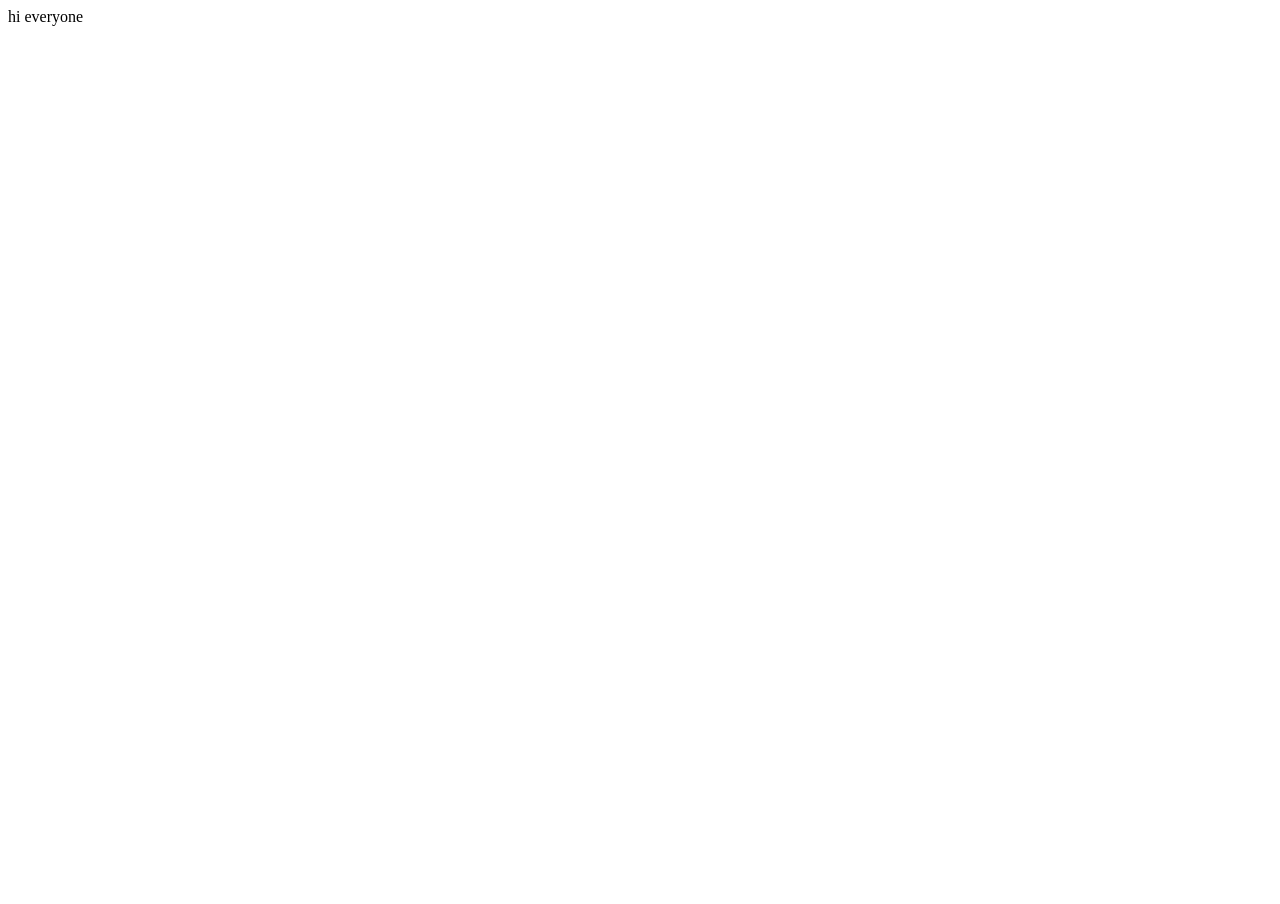
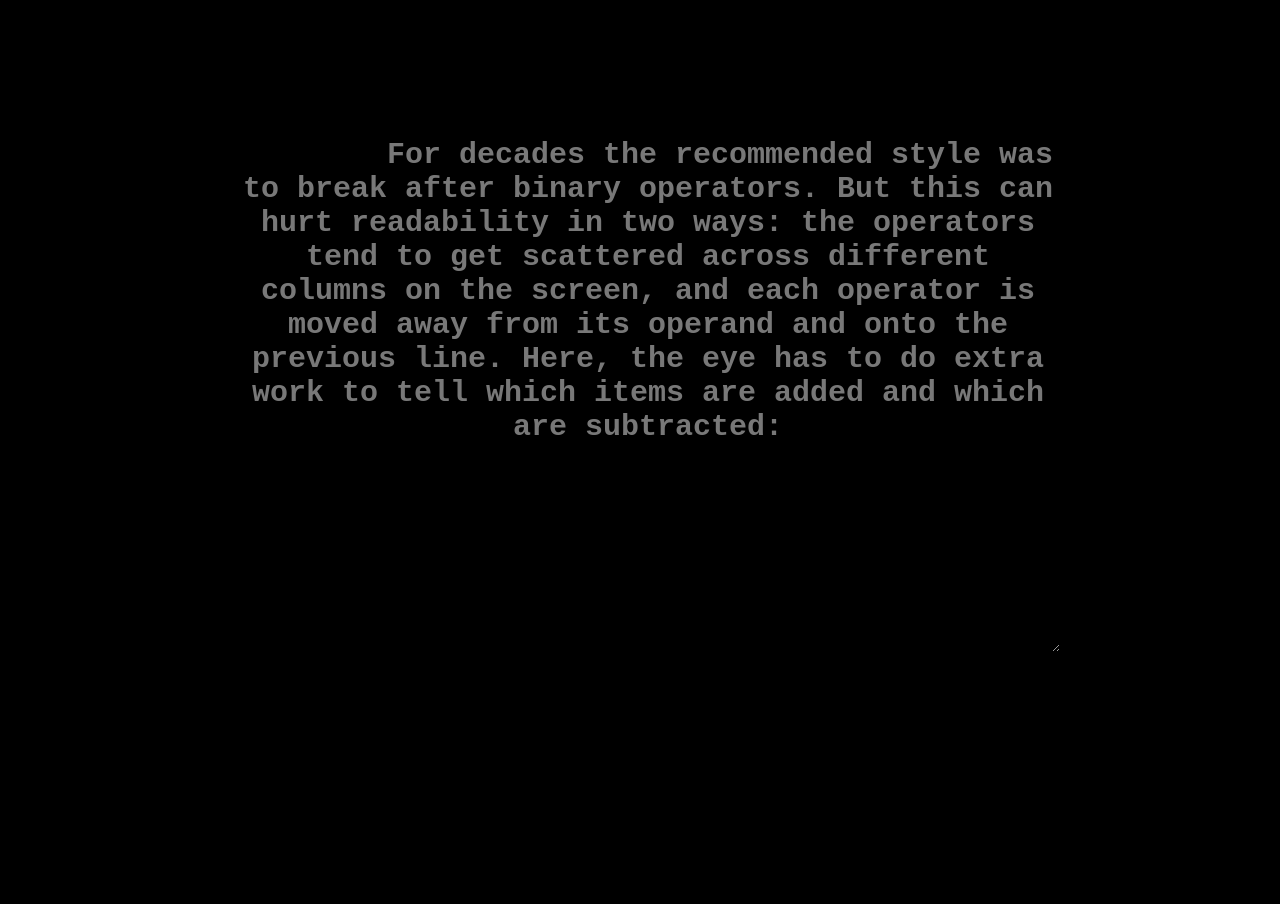
Before and after one commit to tecktrio/easytype, a Django app: page / in a window 1280 px wide. Before the commit the page is almost empty. Before the commit the page ends 26 px from the top, so only its background shows below. Run offline with Django 4.2, Linux system fonts and the light colour scheme.

Commit message:
done some style on the text

```diff
--- a/app_statics/main_static.css
+++ b/app_statics/main_static.css
@@ -1,4 +1,24 @@
 .paragraph{
-    display: flex;
-    justify-content: center;
+
+    text-align: center;
+    font-size: 30px;
+    font-weight: bold;
+    font-family: 'Courier New', Courier, monospace;
+    color: rgb(120, 120, 120);
+    width: 80%;
+    height: 80%;
+    background-color: black;
+    border: none;
+    outline: none;
+
 }
+
+body{
+    background-color: black;
+    width: 100%;
+    height: 100%;
+}
+html{
+    height: 100%;
+    overflow: hidden;
+}
--- a/templates/type.html
+++ b/templates/type.html
@@ -6,11 +6,14 @@
     <meta http-equiv="X-UA-Compatible" content="IE=edge">
     <meta name="viewport" content="width=device-width, initial-scale=1.0">
     <title>easytype</title>
-    <link type="stylesheet" href="{% static 'main_statics.css' %}">
+    <link rel="stylesheet" href="{% static 'main_static.css' %}">
 </head>
 <body>
-    <section class="paragraph">
-        hi everyone
+    <section class="paragraph" style="padding: 10%;">
+    <textarea  class="paragraph" readonly>
+        For decades the recommended style was to break after binary operators. But this can hurt readability in two ways: the operators tend to get scattered across different columns on the screen, and each operator is moved away from its operand and onto the previous line. Here, the eye has to do extra work to tell which items are added and which are subtracted:
+    </textarea>
     </section>
+
 </body>
 </html>
```
